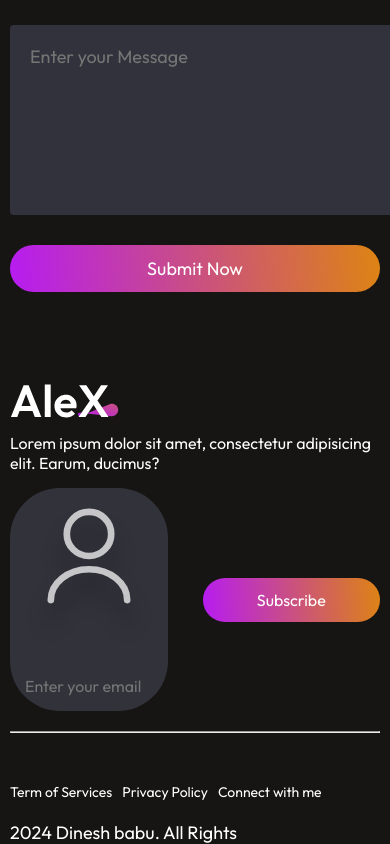
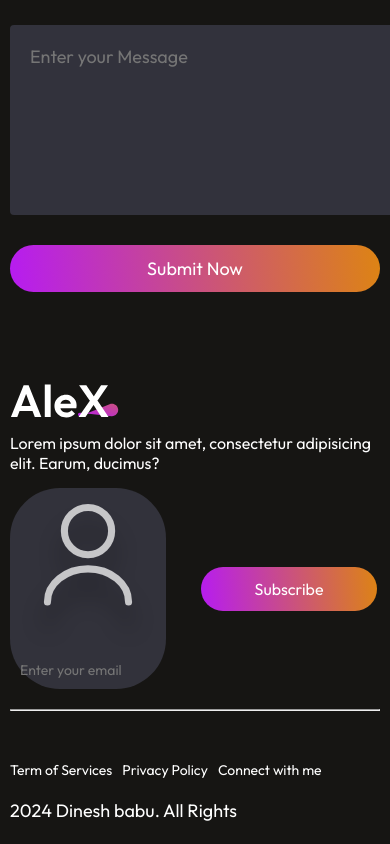
Before and after one commit to babu6383/Portfolio-website, a React (Create React App) app: page / in a window 390 px wide. Shown: the part 3807-4651 px from the top of the page. After the commit the page ends 4629 px from the top, so only its background shows below. Built offline with nearby package versions, Linux system fonts and the light colour scheme.

Commit message:
change footer css

```diff
--- a/src/Components/Footer/Footer.css
+++ b/src/Components/Footer/Footer.css
@@ -169,14 +169,14 @@
         max-width: 100%;
     }
 
-    .footer-email-input {
+    /* .footer-email-input {
         flex-direction: column;
         padding: 15px;
         width: 100%;
         padding-right: 15px;
-    }
+    } */
 
-    .footer-email-input input {
+    /* .footer-email-input input {
         width: 100%;
         font-size: 16px;
     }
@@ -186,7 +186,7 @@
         font-size: 18px;
         width: 100%;
         text-align: center;
-    }
+    } */
 
     .footer-bottom {
         flex-direction: column-reverse;
@@ -218,13 +218,82 @@
         max-width: 100%;
     }
 
-    .footer-subscribe {
+    /* .footer-subscribe {
         padding: 12px 25px;
         font-size: 16px;
-    }
+    } */
 
     .footer-bottom-right {
         gap: 10px;
         font-size: 14px;
     }
 }
+.footer-email-input {
+    display: flex;
+    align-items: center; /* Aligns items vertically in the center */
+    gap: 30px;
+    padding: 20px 30px;
+    border-radius: 50px;
+    background: #32323B;
+    padding-right: 80px;
+}
+
+.footer-email-input input {
+    outline: none;
+    border: none;
+    background: transparent;
+    color: #a0a0a0;
+    font-family: Outfit;
+    font-size: 18px;
+    flex-grow: 1; /* Allows input to grow within the container */
+    min-width: 0; /* Prevents the input from stretching too much */
+}
+
+.footer-subscribe {
+    font-size: 20px;
+    padding: 22px 50px;
+    border-radius: 50px;
+    background: linear-gradient(264deg, #DF8908 -5.09%, #B415FF 106.28%);
+    cursor: pointer;
+    transition: 0.3s;
+    white-space: nowrap; /* Prevents text from wrapping */
+}
+
+@media (max-width: 768px) {
+    .footer-email-input {
+        flex-direction: column; /* Stacks elements vertically */
+        gap: 15px;
+        padding: 15px;
+        width: 100%;
+        padding-right: 15px;
+        align-items: stretch; /* Ensures input and button are full width */
+    }
+
+    .footer-email-input input {
+        width: 100%; /* Full width on smaller screens */
+        font-size: 16px;
+    }
+
+    .footer-subscribe {
+        width: 100%; /* Full width button on smaller screens */
+        text-align: center;
+        padding: 15px 30px; /* Adjust padding for smaller screens */
+        font-size: 18px;
+    }
+}
+
+@media (max-width: 480px) {
+    .footer-email-input {
+        padding: 10px; /* Smaller padding for extra small screens */
+        gap: 10px;
+    }
+
+    .footer-email-input input {
+        font-size: 14px; /* Smaller font size for extra small screens */
+    }
+
+    .footer-subscribe {
+        font-size: 16px; /* Smaller font size for button */
+        padding: 12px 20px; /* Adjust padding for extra small screens */
+    }
+}
```
